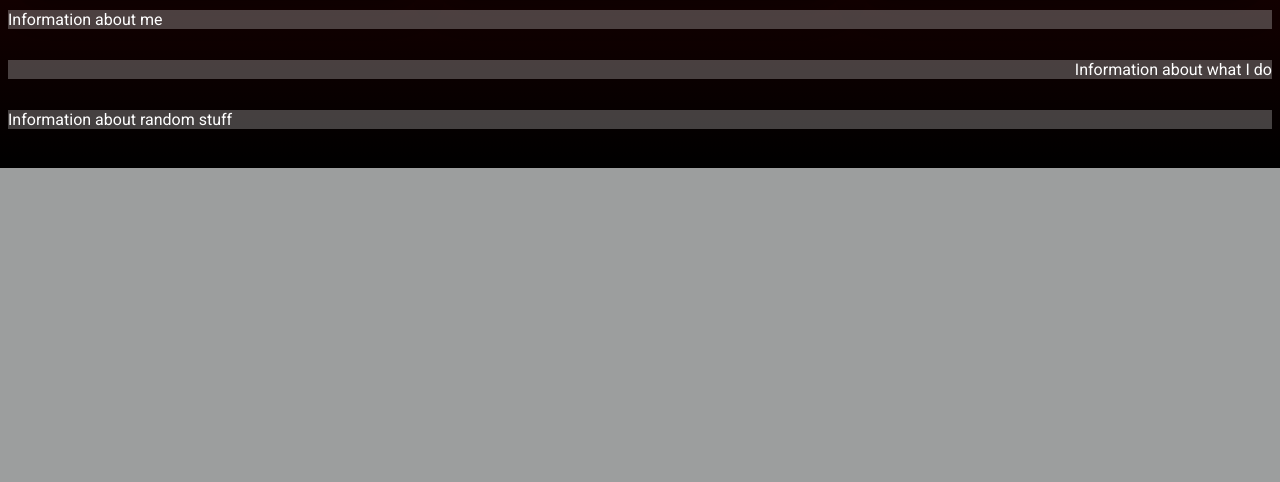
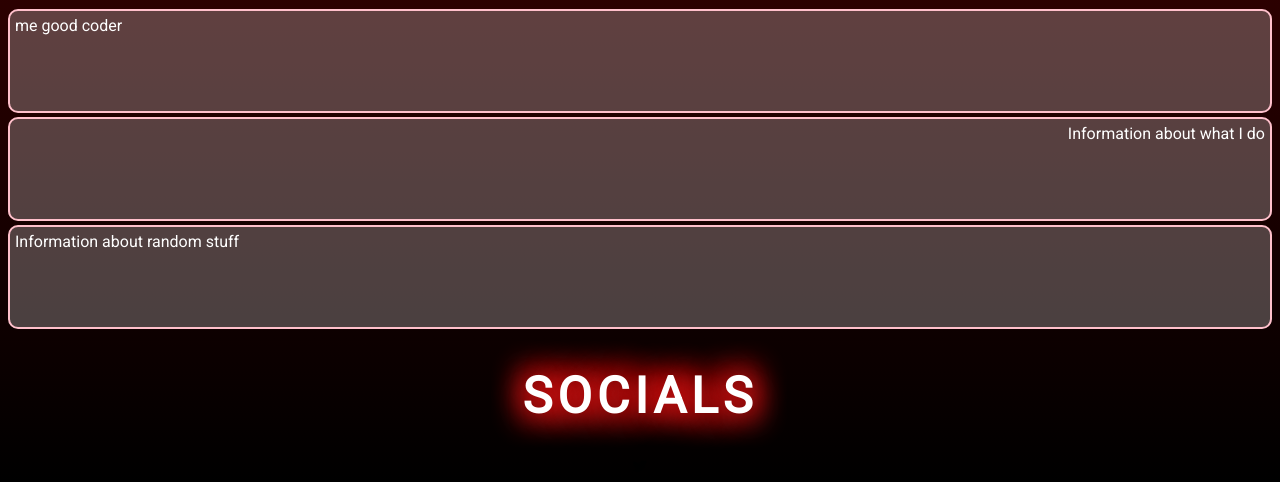
Before and after one commit to zModz/mods-portfolio, a PHP site: page / in a window 1280 px wide. Shown: the part 1056-1538 px from the top of the page. Before the commit the page ends 1224 px from the top, so only its background shows below. Run offline with PHP 8.4, Linux system fonts and the light colour scheme.

Commit message:
Stylized webpage, added socials

```diff
--- a/index.html
+++ b/index.html
@@ -4,6 +4,7 @@
     <meta charset="UTF-8">
     <meta http-equiv="X-UA-Compatible" content="IE=edge">
     <meta name="viewport" content="width=device-width, initial-scale=1.0">
+    <link rel="stylesheet" href="https://cdn.jsdelivr.net/npm/boxicons@latest/css/boxicons.min.css">
     <link rel="apple-touch-icon" sizes="57x57" href="./comp/assets/favicon/apple-icon-57x57.png">
     <link rel="apple-touch-icon" sizes="60x60" href="./comp/assets/favicon/apple-icon-60x60.png">
     <link rel="apple-touch-icon" sizes="72x72" href="./comp/assets/favicon/apple-icon-72x72.png">
@@ -49,7 +50,7 @@
           <span onclick="playAudio()">&#129302</span></h1>
     </div>
     <div class="title-section">
-        <h1 style="color: white; font-size: 100px; letter-spacing: 5px;" class="text-neon-effect">GAMES</h1>
+        <h1 style="color: white; font-size: 50px; letter-spacing: 5px;" class="text-neon-effect">GAMES</h1>
     </div>
     <div class="showcase" id="games">
         <!-- Showcase boxes -->
@@ -65,19 +66,26 @@
     </div>
     <!-- <div class="showmore"><a href="github.com/zmodz"></a>More...</div> -->
     <!-- Information -->
+    <div class="title-section">
+        <h1 style="color: white; font-size: 50px; letter-spacing: 5px;" class="text-neon-effect">INFO</h1>
+    </div>
     <div class="info" id="about">
-        <div class="box3">
-            <!-- <img src="" alt="" srcset=""> -->
-            <div class="text1-box3">Information about me</div>
+        <div class="box3" id="aboutme">
+            <div class="text1-box3">me good coder</div>
         </div>
         <div class="box3">
-            <!-- <img src="" alt="" srcset=""> -->
             <div class="text2-box3">Information about what I do</div>
         </div>
         <div class="box3">
-            <!-- <img src="" alt="" srcset=""> -->
             <div class="text3-box3">Information about random stuff</div>
         </div>
+    </div>
+    <!-- SOCIALS -->
+    <div class="title-section">
+        <h1 style="color: white; font-size: 50px; letter-spacing: 5px;" class="text-neon-effect">SOCIALS</h1>
+    </div>
+    <div class="socials">
+        <i class='bx bxl-twitter'></i>
     </div>
 </body>
 </html>
--- a/style.css
+++ b/style.css
@@ -260,23 +260,33 @@ body{
 }
 
 .box3{
-    height: 50px;
+    height: 100px;
+    background-color: rgba(255, 255, 255, 0.25);
+    margin-bottom: 4px;
+    border: 2px solid pink;
+    border-radius: 10px;
 }
 
 .text1-box3{
+    margin: 5px 0px 0px 5px;
+    width: 50%;
     color: white;
-    background-color: rgba(255, 255, 255, 0.25);
 }
-
+/*
+#aboutme{
+    background-image: url("Images/about-me.jpg");
+    background-size: cover;
+}
+*/
 .text2-box3{
+    margin: 5px 5px 0px 0px;
     color: white;
-    background-color: rgba(255, 255, 255, 0.25);
     text-align: right;
 }
 
 .text3-box3{
+    margin: 5px 0px 0px 5px;
     color: white;
-    background-color: rgba(255, 255, 255, 0.25);
 }
 
 /* Socials */
```
